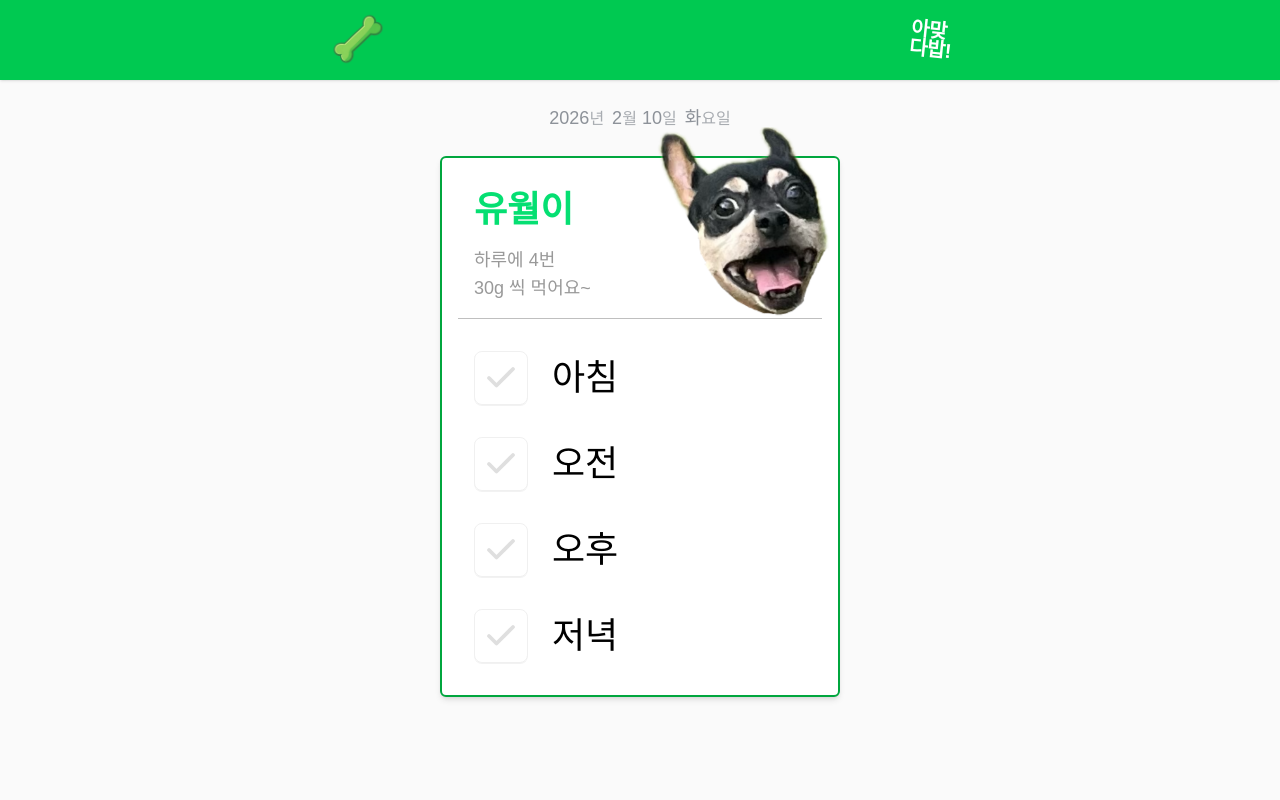
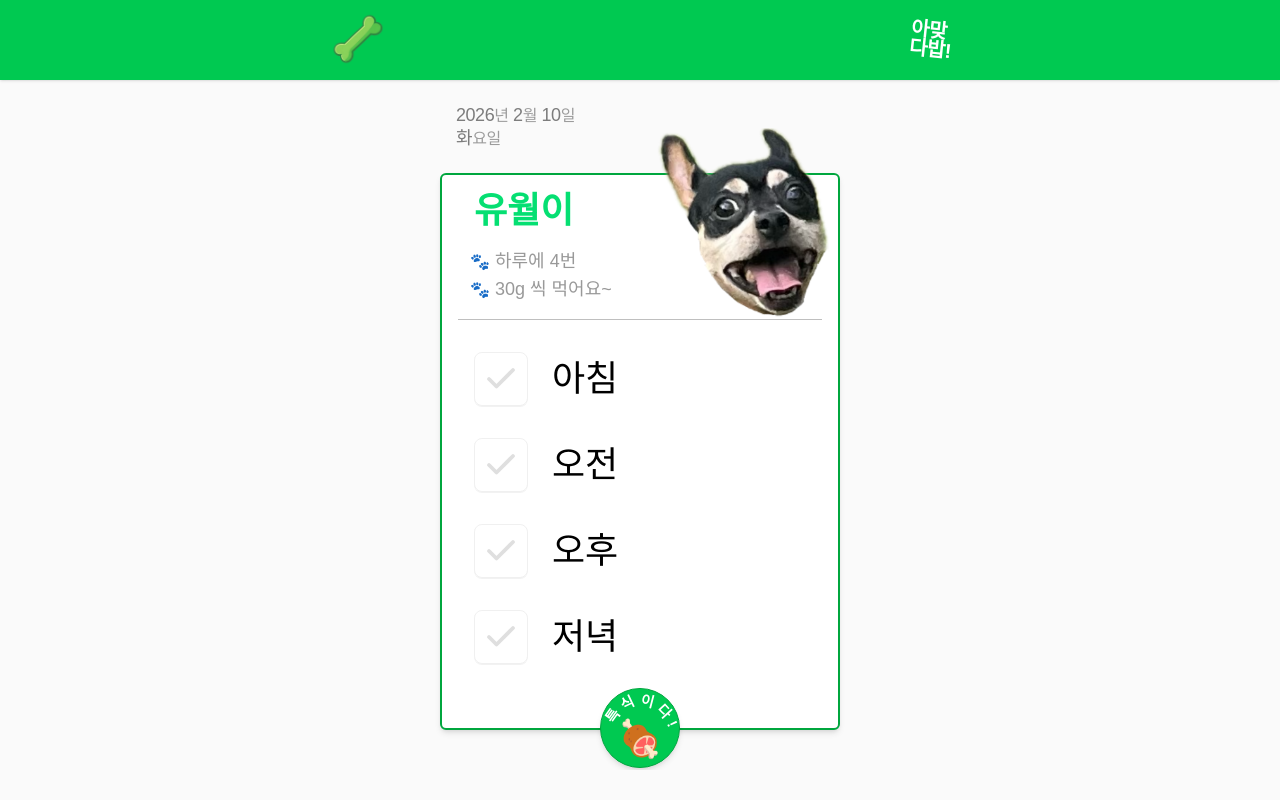
Before and after one commit to sis061/ohmypet, a Next.js app: page / in a window 1280 px wide. Built offline with nearby package versions, Linux system fonts and the light colour scheme; no server answers; the database is empty.

Commit message:
feat: 특식(special)추가 기능 개발. design: ui 변경

```diff
--- a/app/Header.tsx
+++ b/app/Header.tsx
@@ -15,7 +15,7 @@ export default function Header() {
           width={60}
           height={60}
           onClick={handleClick}
-          className="transition-transform duration-200 ease-in-out scale-100 cursor-pointer touch-manipulation active:scale-90 hover:scale-110"
+          className="transition-transform duration-200 ease-in-out scale-100 cursor-pointer touch-manipulation active:scale-90"
         />
         <div className="flex flex-col rotate-6 -space-y-1.5">
           <span className="font-extrabold text-xl !text-white leading-tight tracking-tight">
--- a/app/page.tsx
+++ b/app/page.tsx
@@ -10,7 +10,7 @@ const slots = ["morning", "afternoon", "evening", "night"];
 
 type FeedLog = {
   date: string;
-  slot: "morning" | "afternoon" | "evening" | "night";
+  slot: "morning" | "afternoon" | "evening" | "night" | "special";
   done_at: string;
 };
 type CompletedMap = Partial<Record<FeedLog["slot"], string>>;
@@ -32,6 +32,9 @@ export default function Home() {
     minute: "2-digit",
     hour12: false,
   });
+
+  const showSpecial = !!completed.special;
+  const visibleSlots = showSpecial ? [...slots, "special"] : [...slots];
 
   function formatHM(iso: string) {
     return timeFmt.format(new Date(iso));
@@ -99,6 +102,9 @@ export default function Home() {
       case "night":
         slotKr = "저녁";
         break;
+      case "special":
+        slotKr = "특식";
+        break;
       default:
         slotKr = slot;
         break;
@@ -158,16 +164,22 @@ export default function Home() {
   return (
     <main className="wrapper">
       <section className="inner min-h-[calc(100dvh-10.75rem)] text-3xl !mx-auto !w-full h-full !mb-8 !p-2 flex flex-col items-center justify-start">
-        <div className="flex flex-col items-center !pb-4 !pt-4 justify-center max-w-100 w-full">
+        <div className="flex flex-col items-start !pb-4 !pt-4 justify-center max-w-100 w-full">
           <Today />
         </div>
-        <div className="border-2 bg-white rounded-md px-4 py-4 flex flex-col gap-4 shadow-md border-green-600 max-w-100 w-full">
+        <div
+          className={`border-2 bg-white rounded-md px-4 flex flex-col gap-4 shadow-md border-green-600 max-w-100 w-full relative ${!showSpecial ? "pb-12" : "pb-4"}`}
+        >
           <div className="flex gap-4 items-center justify-between border-b border-black/25 p-4 relative">
             <div className="flex flex-col gap-4 min-w-1/2 grow">
               <b className="text-4xl !text-green-400">유월이</b>
-              <ul className="flex flex-col *:text-lg *:!text-[#999]">
-                <li>하루에 4번</li>
-                <li>30g 씩 먹어요~</li>
+              <ul className="flex flex-col *:text-lg *:!text-[#999] gap-0 -ml-1">
+                <li>
+                  <span className="text-base">🐾</span> 하루에 4번
+                </li>
+                <li>
+                  <span className="text-base">🐾</span> 30g 씩 먹어요~
+                </li>
               </ul>
             </div>
             <div className="absolute -top-12 -right-4 z-30">
@@ -176,12 +188,13 @@ export default function Home() {
                 alt="카드 유월 이미지"
                 width={190}
                 height={190}
-                className="transition-transform duration-500 ease-in-out scale-100 cursor-pointer touch-manipulation active:scale-150 hover:scale-150"
+                loading="eager"
+                className="transition-transform duration-200 ease-in-out scale-100 cursor-pointer touch-manipulation active:scale-150"
               />
             </div>
           </div>
           <div className="p-4 w-full flex flex-col gap-8 items-center">
-            {slots.map((slot) => {
+            {visibleSlots.map((slot) => {
               const s = slot as FeedLog["slot"];
               const doneAt = completed[s];
               return (
@@ -192,7 +205,7 @@ export default function Home() {
                   <button
                     onClick={() => handleClick(s)}
                     disabled={!!doneAt}
-                    className={` transition shadow-2xs border border-[#99999925] rounded-lg !p-2 ${doneAt && "bg-green-500"} transition-transform duration-200 ease-in-out scale-100 cursor-pointer touch-manipulation active:scale-95 hover:scale-105`}
+                    className={` transition shadow-2xs border border-[#99999925] rounded-lg !p-2 ${doneAt && "bg-green-500"} transition-transform duration-200 ease-in-out scale-100 cursor-pointer touch-manipulation active:scale-95`}
                   >
                     <Check
                       strokeWidth={2.5}
@@ -216,20 +229,55 @@ export default function Home() {
               );
             })}
           </div>
+          {!showSpecial && (
+            <button
+              onClick={() => {
+                handleClick("special");
+              }}
+              className="border border-green-600 bg-green-500 w-20 h-20 absolute -bottom-10 left-1/2 -translate-x-1/2 rounded-full shadow-md flex flex-col items-center justify-center transition-transform duration-200 ease-in-out scale-100 cursor-pointer touch-manipulation active:scale-90"
+            >
+              <div className="relative w-full h-full">
+                <div className="w-20 h-20 absolute top-0 left-0">
+                  <svg viewBox="0 0 200 100" className="w-full h-full">
+                    <path
+                      id="curve"
+                      d="M 15 100 A 65 90 0 0 1 180 110"
+                      fill="transparent"
+                    />
+                    <text className="text-4xl font-bold fill-white">
+                      <textPath
+                        href="#curve"
+                        startOffset="50%"
+                        textAnchor="middle"
+                      >
+                        특 식 이 다 !
+                      </textPath>
+                    </text>
+                  </svg>
+                </div>
+              </div>
+
+              <span className="text-4xl mb-2">🍖</span>
+            </button>
+          )}
         </div>
 
         {undoSlot && (
           <div
             onClick={handleUndo}
-            className=" fixed left-1/2 -translate-x-1/2 bottom-6 shadow-lg min-w-64 transition-all duration-200 ease-in-out"
+            className="fixed left-1/2 -translate-x-1/2 bottom-6 shadow-lg max-w-[95%] transition-all duration-200 ease-in-out"
           >
-            <div className="bg-fill w-full h-full *:!text-white px-6 py-3  rounded-xl flex items-center justify-center gap-8 ">
-              <span className="text-base !text-white z-10">
-                {slotKr(undoSlot as FeedLog["slot"])} 밥 먹었어요!
+            <div className="bg-fill w-full h-full *:!text-white px-6 py-3 rounded-xl flex items-center justify-center gap-8 ">
+              <span className="text-base !text-white z-10 whitespace-nowrap overflow-hidden text-ellipsis">
+                <b className="text-base !text-white">
+                  <span>🦴 </span>
+                  {slotKr(undoSlot as FeedLog["slot"])}
+                </b>
+                을 먹었어요!
               </span>
               <button
                 onClick={handleUndo}
-                className=" flex items-center justify-center gap-1 font-semibold text-sm transition-transform duration-200 ease-in-out scale-100 cursor-pointer touch-manipulation active:scale-95 hover:scale-105"
+                className="whitespace-nowrap overflow-hidden text-ellipsis flex items-center justify-center gap-1 font-semibold text-sm transition-transform duration-200 ease-in-out scale-100 cursor-pointer touch-manipulation active:scale-95"
               >
                 <Undo2 size={12} color="#fff" className="!mb-1.5" />
                 되돌리기
--- a/components/Today.tsx
+++ b/components/Today.tsx
@@ -27,14 +27,11 @@ export default function Today() {
   const { ymd, year, month, day, weekday } = kstNowParts();
 
   return (
-    <div className="flex items-center justify-center [&_*]:!text-pilltime-grayDark/50">
-      <button className="flex gap-2 items-center justify-center !pb-2 !px-4 rounded-md [&_h3]:!text-lg [&_span]:!text-[16px] [&_span]:opacity-75 hover:opacity-90 transition-transform duration-200 ease-in-out scale-100 cursor-pointer touch-manipulation active:scale-95 hover:scale-105">
+    <div className="flex items-center justify-center [&_*]:!text-black/50">
+      <div className="flex flex-col items-start justify-center !pb-2 !px-4 rounded-md [&_h3]:!text-lg [&_span]:!text-[16px] [&_span]:opacity-75 transition-transform duration-200 ease-in-out scale-100 cursor-pointer touch-manipulation active:scale-95 *:leading-tight *:tracking-tight">
         <h3 suppressHydrationWarning>
           {year}
-          <span>년</span>
-        </h3>
-        <h3 suppressHydrationWarning>
-          {month}
+          <span>년</span> {month}
           <span>월</span> {day}
           <span>일</span>
         </h3>
@@ -42,7 +39,7 @@ export default function Today() {
           {weekday}
           <span>요일</span>
         </h3>
-      </button>
+      </div>
     </div>
   );
 }
```
